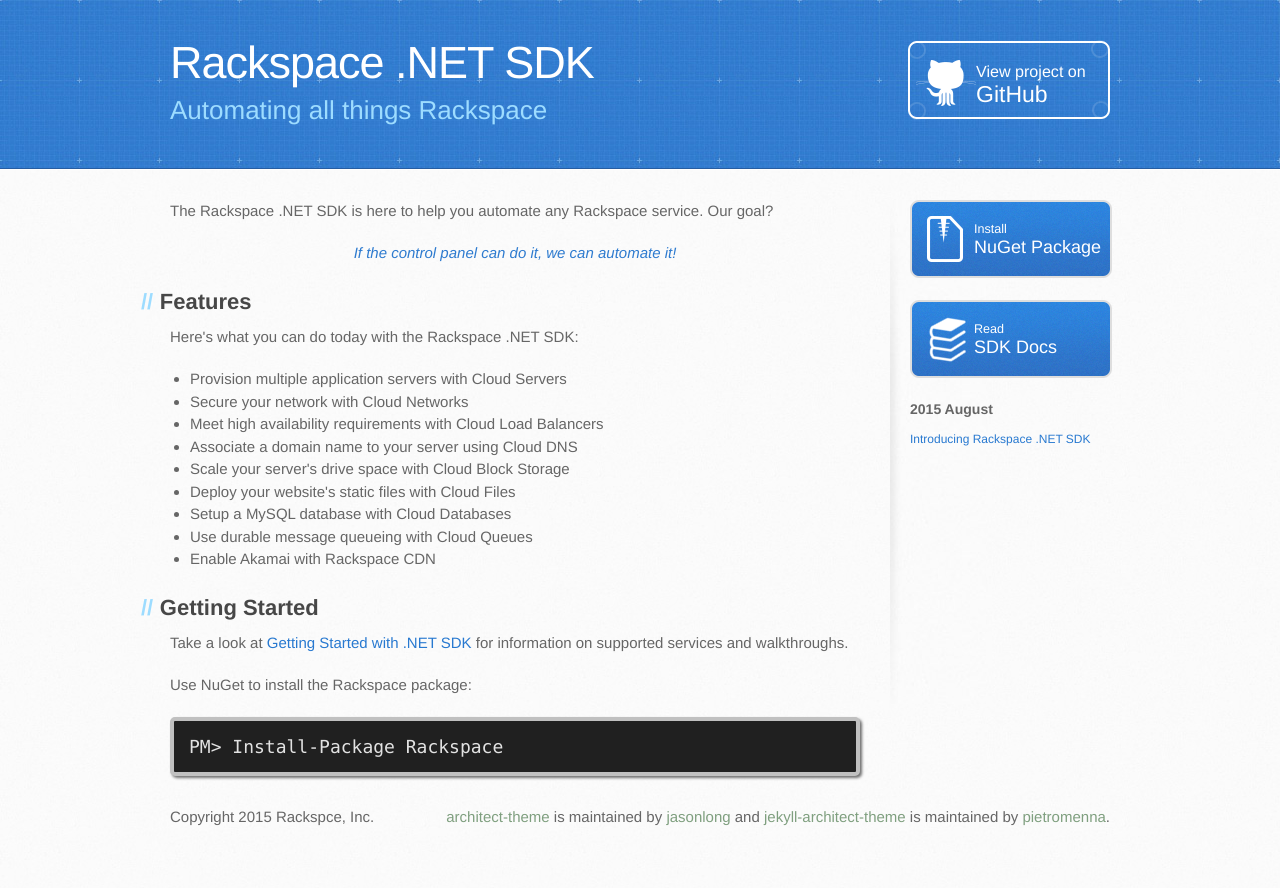
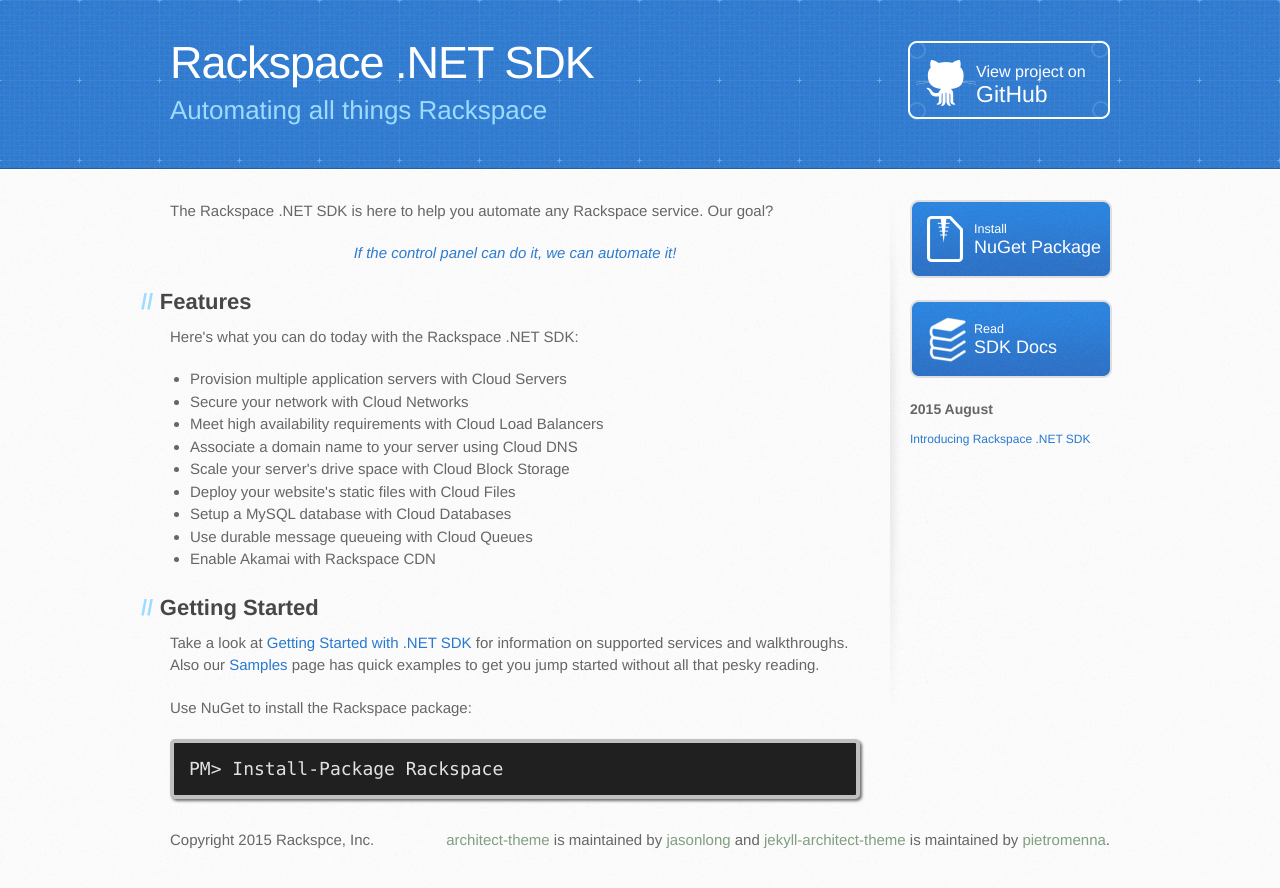
Before and after one commit to rackspace/rackspace-net-sdk, a Jekyll site: the page built from index.html, in a window 1280 px wide. Shown: the top 888 px of the page. Built offline with Jekyll 4.4.1, drawn with Linux system fonts in a browser that asks for light colours; Markdown is read by kramdown in place of the engine named in the settings.

Commit message:
Link to samples page

```diff
--- a/index.html
+++ b/index.html
@@ -31,7 +31,8 @@ title: Rackspace .NET SDK
   <p>
     Take a look at
     <a href="https://developer.rackspace.com/sdks/dot-net/">Getting Started with .NET SDK</a>
-    for information on supported services and walkthroughs.
+    for information on supported services and walkthroughs. Also our <a href="samples/">Samples</a> page
+    has quick examples to get you jump started without all that pesky reading.
   </p>
 
   <p>
```
